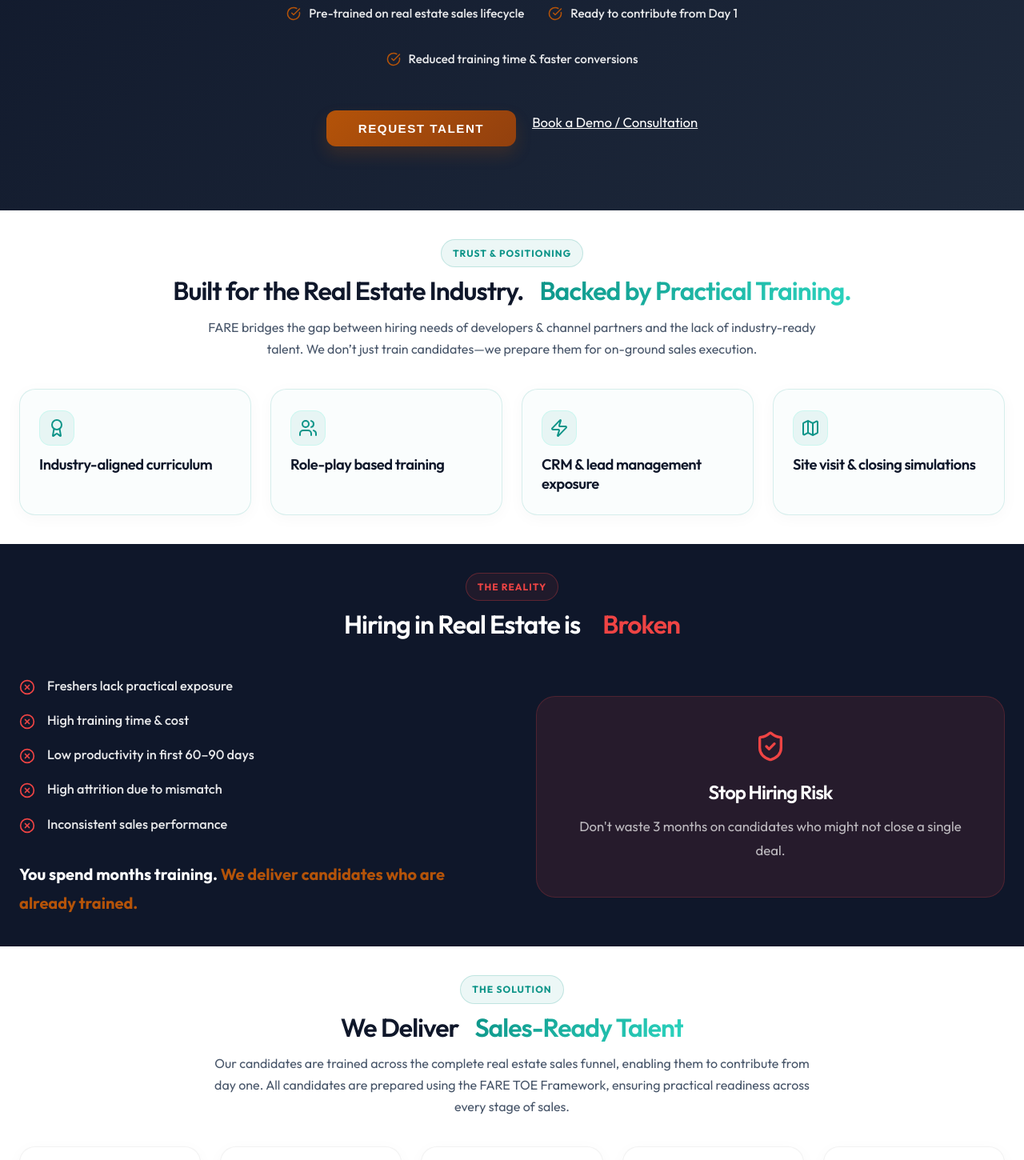
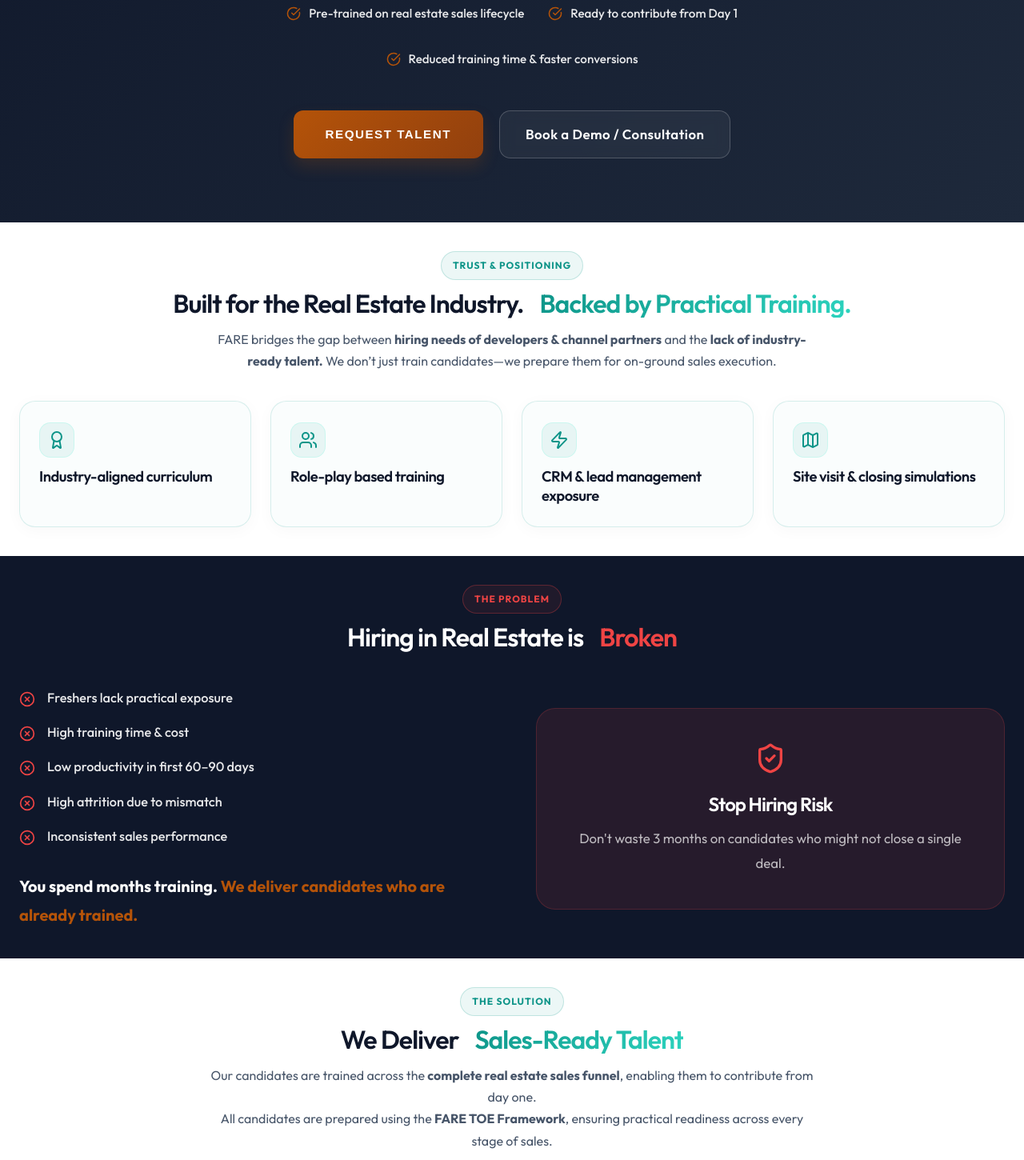
Before and after one commit to charankumardigitalraiz-max/Fare-Dark-theme, a React (Vite) app: page /companies in a window 1280 px wide. Shown: the part 500-1950 px from the top of the page at 80% size. Built offline with nearby package versions, Linux system fonts and the light colour scheme.

Commit message:
fdbsdhfbsdf

```diff
--- a/src/components/Header.css
+++ b/src/components/Header.css
@@ -103,7 +103,7 @@
   color: white;
 }
 
-.header:not(.scrolled) .logo-img {
+.header:not(.scrolled) .logo-img-companies {
   filter: brightness(0) invert(1);
 }
 
--- a/src/components/Header.jsx
+++ b/src/components/Header.jsx
@@ -48,7 +48,7 @@
                         <img
                             src="/Fare-logo.png"
                             alt="Fare Reality Logo"
-                            className="logo-img"
+                            className={`logo-img ${companiesScreen ? "logo-img-companies" : ""}`}
                             style={{
                                 // filter: isScrolled ? 'none' : 'brightness(0) invert(1)',
                                 transition: 'filter 0.3s ease'
--- a/src/pages/CompaniesPage.css
+++ b/src/pages/CompaniesPage.css
@@ -145,22 +145,26 @@
 }
 
 .cmp-btn-outline {
-  background: transparent;
+  background: rgba(255, 255, 255, 0.05);
+  backdrop-filter: blur(8px);
+  -webkit-backdrop-filter: blur(8px);
   color: #fff;
   padding: 14px 32px;
-  border-radius: 12px;
+  border-radius: 14px;
   font-weight: 600;
-  border: 1px solid rgba(255, 255, 255, 0.3);
+  border: 1px solid rgba(255, 255, 255, 0.2);
   cursor: pointer;
-  transition: all 0.3s ease;
+  transition: all 0.4s cubic-bezier(0.165, 0.84, 0.44, 1);
   text-decoration: none;
   display: inline-block;
+  letter-spacing: 0.5px;
 }
 
 .cmp-btn-outline:hover {
-  background: rgba(255, 255, 255, 0.1);
-  border-color: #fff;
-  transform: translateY(-2px);
+  background: rgba(255, 255, 255, 0.12);
+  border-color: rgba(255, 255, 255, 0.5);
+  transform: translateY(-3px);
+  box-shadow: 0 10px 25px rgba(0, 0, 0, 0.2);
 }
 
 /* 2. CATEGORY SECTIONS & SHARED GRIDS */
@@ -175,6 +179,7 @@
   text-align: center;
   gap: 12px;
   margin-bottom: 36px;
+  flex: 1;
 }
 
 .cmp-section-head-lg {
--- a/src/pages/CompaniesPage.jsx
+++ b/src/pages/CompaniesPage.jsx
@@ -97,7 +97,7 @@
                             className="cmp-cta-group"
                         >
                             <button onClick={() => setIsModalOpen(true)} className="btn-gold">Request Talent</button>
-                            <Link to="/contact" className="" style={{ color: 'white' }}>Book a Demo / Consultation</Link>
+                            <Link to="/contact" className="cmp-btn-outline">Book a Demo / Consultation</Link>
                         </motion.div>
                     </div>
                 </div>
@@ -110,7 +110,7 @@
                         <span className="cmp-badge">Trust & Positioning</span>
                         <h2 className="cmp-category-title cmp-text-center">Built for the Real Estate Industry. <br /><span className="cmp-text-gradient" style={{ paddingRight: 0 }}>Backed by Practical Training.</span></h2>
                         <p className="cmp-section-desc cmp-max-w-3xl" style={{ marginTop: 0 }}>
-                            FARE bridges the gap between hiring needs of developers & channel partners and the lack of industry-ready talent. We don’t just train candidates—we prepare them for on-ground sales execution.
+                            FARE bridges the gap between <strong>hiring needs of developers & channel partners</strong> and the <strong> lack of industry-ready talent.</strong> We don’t just train candidates—we prepare them for on-ground sales execution.
                         </p>
                     </div>
 
@@ -141,8 +141,8 @@
             <section className="cmp-category-section cmp-solid-deep cmp-problem-section">
                 <div className="container">
                     <div className="cmp-section-head cmp-section-head-lg">
-                        <span className="cmp-badge" style={{ borderColor: 'rgba(239, 68, 68, 0.3)', color: '#ef4444', backgroundColor: 'rgba(239, 68, 68, 0.08)' }}>The Reality</span>
-                        <h2 className="cmp-category-title cmp-text-center cmp-text-white">Hiring in Real Estate is <span style={{ color: '#ef4444', marginLeft: '8px' }}>Broken</span></h2>
+                        <span className="cmp-badge" style={{ borderColor: 'rgba(239, 68, 68, 0.3)', color: '#ef4444', backgroundColor: 'rgba(239, 68, 68, 0.08)' }}>The Problem</span>
+                        <h2 className="cmp-category-title cmp-text-center cmp-text-white">Hiring in Real Estate is<span style={{ color: '#ef4444' }}>Broken</span></h2>
                     </div>
                     <div className="cmp-info-row">
                         <div className="cmp-problem-content">
@@ -184,7 +184,8 @@
                         <span className="cmp-badge">The Solution</span>
                         <h2 className="cmp-category-title cmp-text-center">We Deliver <span className="cmp-text-gradient" style={{ paddingRight: 0 }}>Sales-Ready Talent</span></h2>
                         <p className="cmp-section-desc cmp-max-w-3xl" style={{ marginTop: 0 }}>
-                            Our candidates are trained across the complete real estate sales funnel, enabling them to contribute from day one. All candidates are prepared using the FARE TOE Framework, ensuring practical readiness across every stage of sales.
+                            <span style={{ display: 'block' }}>Our candidates are trained across the <strong>complete real estate sales funnel</strong>, enabling them to contribute from day one.</span>
+                            <span style={{ display: 'block' }}>All candidates are prepared using the <strong>FARE TOE Framework</strong>, ensuring practical readiness across every stage of sales.</span>
                         </p>
                     </div>
 
@@ -216,7 +217,7 @@
             <section className="cmp-category-section cmp-toe-framework-section">
                 <div className="container">
                     <div className="cmp-section-head">
-                        <span className="cmp-badge">The Core Framework</span>
+                        <span className="cmp-badge">THE FARE TOE FRAMEWORK</span>
                         <h2 className="cmp-category-title cmp-text-center">The FARE TOE Framework: <br /><span className="cmp-text-gradient" style={{ paddingRight: 0 }}>How Sales Actually Happens</span></h2>
                         <p className="cmp-section-desc cmp-max-w-2xl" style={{ marginTop: 0 }}>
                             A practical model that ensures every candidate is trained in the core behaviors that drive conversions.
@@ -306,7 +307,7 @@
             <section className="cmp-category-section cmp-solid-deep cmp-training-section">
                 <div className="container">
                     <div className="cmp-section-head">
-                        <span className="cmp-badge">Curriculum</span>
+                        <span className="cmp-badge">TRAINING COVERAGE</span>
                         <h2 className="cmp-category-title cmp-text-center cmp-text-white">What Your <span className="cmp-gold-text" style={{ paddingRight: 0 }}>Hires Already Know</span></h2>
                     </div>
 
@@ -370,7 +371,7 @@
             <section className="cmp-category-section">
                 <div className="container">
                     <div className="cmp-section-head">
-                        <span className="cmp-badge">Use Cases</span>
+                        <span className="cmp-badge">HIRING USE CASES</span>
                         <h2 className="cmp-category-title cmp-text-center">Who This <span className="cmp-text-gradient" style={{ paddingRight: 0 }}>Is For</span></h2>
                     </div>
 
@@ -418,7 +419,7 @@
             <section className="cmp-category-section cmp-bg-gray-50">
                 <div className="container">
                     <div className="cmp-section-head">
-                        <span className="cmp-badge">Our Process</span>
+                        <span className="cmp-badge">HOW IT WORKS</span>
                         <h2 className="cmp-category-title cmp-text-center">Simple. Fast. <span className="cmp-text-gradient" style={{ paddingRight: 0 }}>Effective.</span></h2>
                     </div>
                     <div className="cmp-how-grid">
@@ -450,7 +451,7 @@
             <section className="cmp-category-section cmp-competition-layout">
                 <div className="container">
                     <div className="cmp-section-head">
-                        <span className="cmp-badge">The Comparison</span>
+                        <span className="cmp-badge">WHY FARE</span>
                         <h2 className="cmp-category-title cmp-text-center">Why Companies <span className="cmp-text-gradient" style={{ paddingRight: 0 }}>Choose FARE</span></h2>
                     </div>
 
@@ -536,7 +537,7 @@
                             className="cmp-badge"
                             style={{ background: 'rgba(194, 157, 89, 0.1)', color: '#c29d59', borderColor: 'rgba(194, 157, 89, 0.2)' }}
                         >
-                            Experts Speak
+                            INDUSTRY EXPERT PERSPECTIVE
                         </motion.span>
                         <h2 className="cmp-category-title-white cmp-text-center">What Industry Experts Say <br /><span className="cmp-text-gradient" style={{ paddingRight: 0 }}>About This Approach</span></h2>
                         <p className="cmp-section-desc cmp-mt-4" style={{ marginTop: 0 }}>Aligned with real expectations from developers and channel partners.</p>
```
Also changed, not shown: 1 other file (tests, documents, lock files or other folders).
